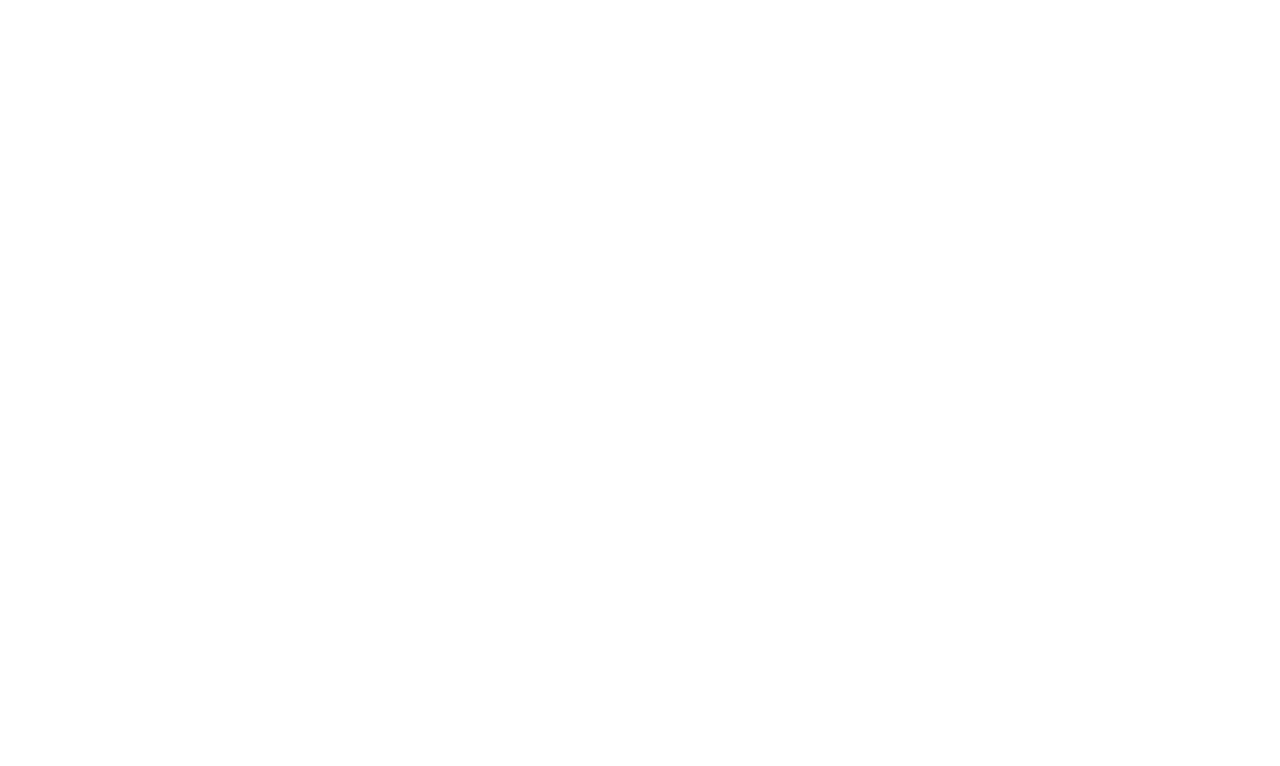
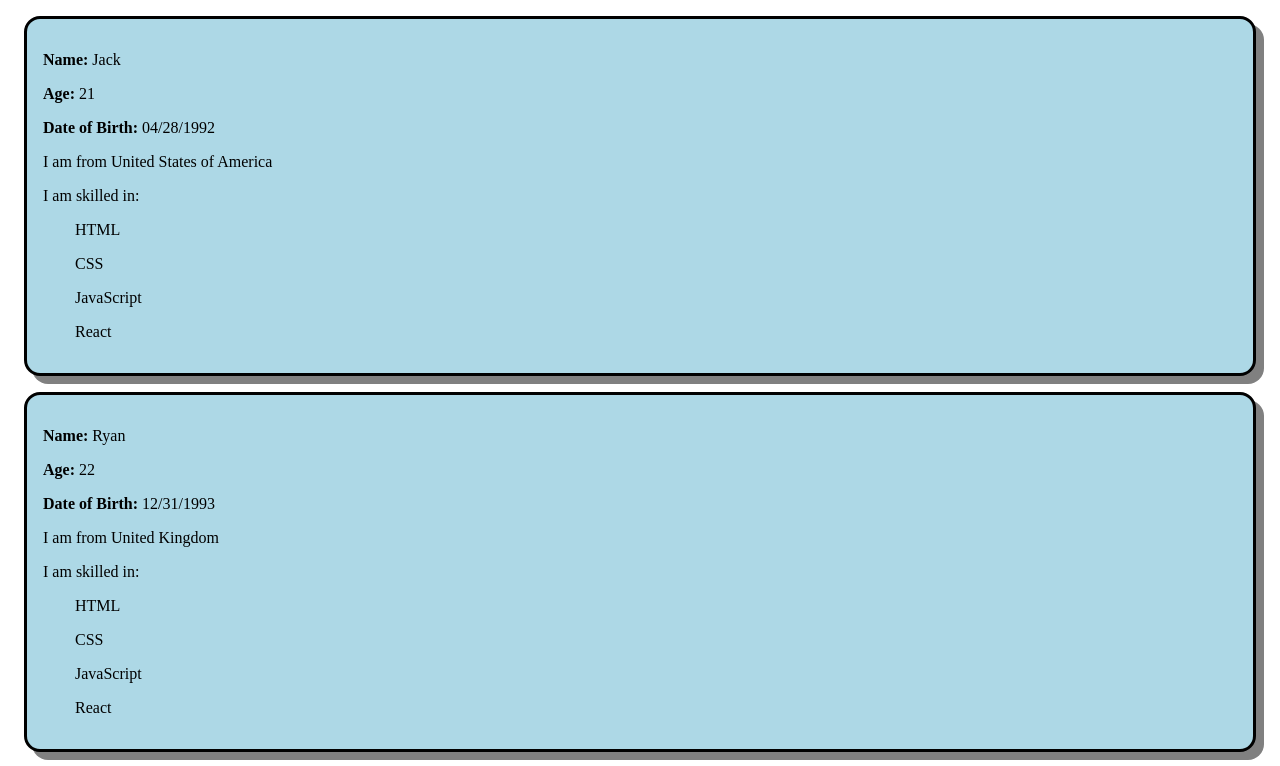
Before and after one commit to jonreyes/session-3-hands-on, a React app: page / in a window 1280 px wide. Shown: the top 766 px of the page. Built offline with nearby package versions, Linux system fonts and the light colour scheme.

Commit message:
First Submission Take Home Assignment

```diff
--- a/public/app.css
+++ b/public/app.css
@@ -0,0 +1,12 @@
+.label {
+  font-weight: bold;
+}
+
+.BioProfile {
+  border-style: solid;
+  border-radius: 1em;
+  box-shadow: 0.5em 0.5em gray;
+  background-color: lightblue;
+  padding: 1em;
+  margin: 1em;
+}
--- /dev/null
+++ b/src/Age.js
@@ -0,0 +1,10 @@
+import * as React from 'react';
+import * as ReactDOM from 'react-dom';
+
+const Age = (props) => {
+  return (
+    <p><span class="label">Age:</span> {props.value}</p>
+  )
+}
+
+export default Age;
--- a/src/App.js
+++ b/src/App.js
@@ -1,7 +1,7 @@
 import * as React from 'react';
 import * as ReactDOM from 'react-dom';
 // Import BioProfiles here
-
+import BioProfiles from "./BioProfiles.js";
 class App extends React.Component {
 	constructor(props) {
   	super(props);
@@ -11,8 +11,7 @@
 
   render() {
     return (
-      <div>
-      </div>
+        <BioProfiles/>
     )
   }
 }
--- /dev/null
+++ b/src/BioProfile.js
@@ -0,0 +1,27 @@
+import * as React from 'react';
+import * as ReactDOM from 'react-dom';
+import Name from './Name.js';
+import Age from './Age.js';
+import DateOfBirth from './DateOfBirth.js';
+import Country from './Country.js';
+import Skills from './Skills.js';
+
+class BioProfile extends React.Component{
+  constructor(props) {
+  	super(props);
+  }
+  render(){
+    const {index,name,age,dob,country,skills} = this.props;
+    return (
+    <div class="BioProfile">
+      <Name value={name}/>
+      <Age value={age}/>
+      <DateOfBirth value={dob}/>
+      <Country value={country}/>
+      <Skills list={skills}/>
+    </div>
+    )
+  }
+}
+
+export default BioProfile;
--- a/src/BioProfiles.js
+++ b/src/BioProfiles.js
@@ -1,6 +1,6 @@
 import * as React from 'react';
 import * as ReactDOM from 'react-dom';
-import BioProfile from "./BioProfile";
+import BioProfile from "./BioProfile.js";
 import { bioProfiles } from "./constants";
 
 class BioProfiles extends React.Component {
@@ -13,26 +13,27 @@
 
     return (
       // Pass in the required props to BioProfile component
-        <div>
+        <>
           {
             profiles.map(({ name, age, dob, country, skills}, index) => {
 
               return (
                 <BioProfile
-                  key={}
-                  name={}
-                  age={}
-                  dob={}
-                  country={}
-                  skills={}
+                  key={index}
+                  name={name}
+                  age={age}
+                  dob={dob}
+                  country={country}
+                  skills={skills}
                 />
               )
 
             })
           }
-        </div>
+        </>
     )
   }
 }
 
 // Export BioProfiles Component
+export default BioProfiles;
--- /dev/null
+++ b/src/Country.js
@@ -0,0 +1,14 @@
+import * as React from 'react';
+import * as ReactDOM from 'react-dom';
+
+const Country = (props) => {
+  let value = props.value;
+  if (value===''){
+    value = 'United States of America';
+  }
+  return (
+    <p>I am from {value}</p>
+  )
+}
+
+export default Country;
--- /dev/null
+++ b/src/DateOfBirth.js
@@ -0,0 +1,17 @@
+import * as React from 'react';
+import * as ReactDOM from 'react-dom';
+
+class DateOfBirth extends React.Component{
+  constructor(props){
+    super(props);
+  }
+  render(){
+    const [day,month,year] = this.props.value.split('/');
+    const fdob = month+"/"+day+"/"+year;
+    return(
+      <p><span class="label">Date of Birth: </span>{fdob}</p>
+    )
+  }
+}
+
+export default DateOfBirth;
--- /dev/null
+++ b/src/Name.js
@@ -0,0 +1,19 @@
+import * as React from 'react'
+import * as ReactDOM from 'react-dom'
+
+class Name extends React.Component {
+	constructor(props) {
+  	super(props);
+  }
+
+  render() {
+    // console.log(this.props);
+    return (
+      <p>
+        <span class="label">Name: </span>{this.props.value}
+      </p>
+    )
+  }
+}
+
+export default Name;
--- /dev/null
+++ b/src/Skill.js
@@ -0,0 +1,10 @@
+import * as React from 'react';
+import * as ReactDOM from 'react-dom';
+
+const Skill = (props)=>{
+  return (
+    <p>&emsp;&emsp;{props.value}</p>
+  )
+}
+
+export default Skill;
--- /dev/null
+++ b/src/Skills.js
@@ -0,0 +1,23 @@
+import * as React from 'react';
+import * as ReactDOM from 'react-dom';
+import Skill from './Skill.js';
+
+class Skills extends React.Component{
+  constructor(props){
+    super(props);
+  }
+  render(){
+    const skills = this.props.list;
+    return(
+    <p>I am skilled in:
+      {skills.map((skill)=>{
+        return (
+          <Skill value={skill}/>
+        )
+      })}
+      </p>
+    )
+  }
+}
+
+export default Skills;
```
Also changed, not shown: public/bundle.js, 1 other file (tests, documents, lock files or other folders).
